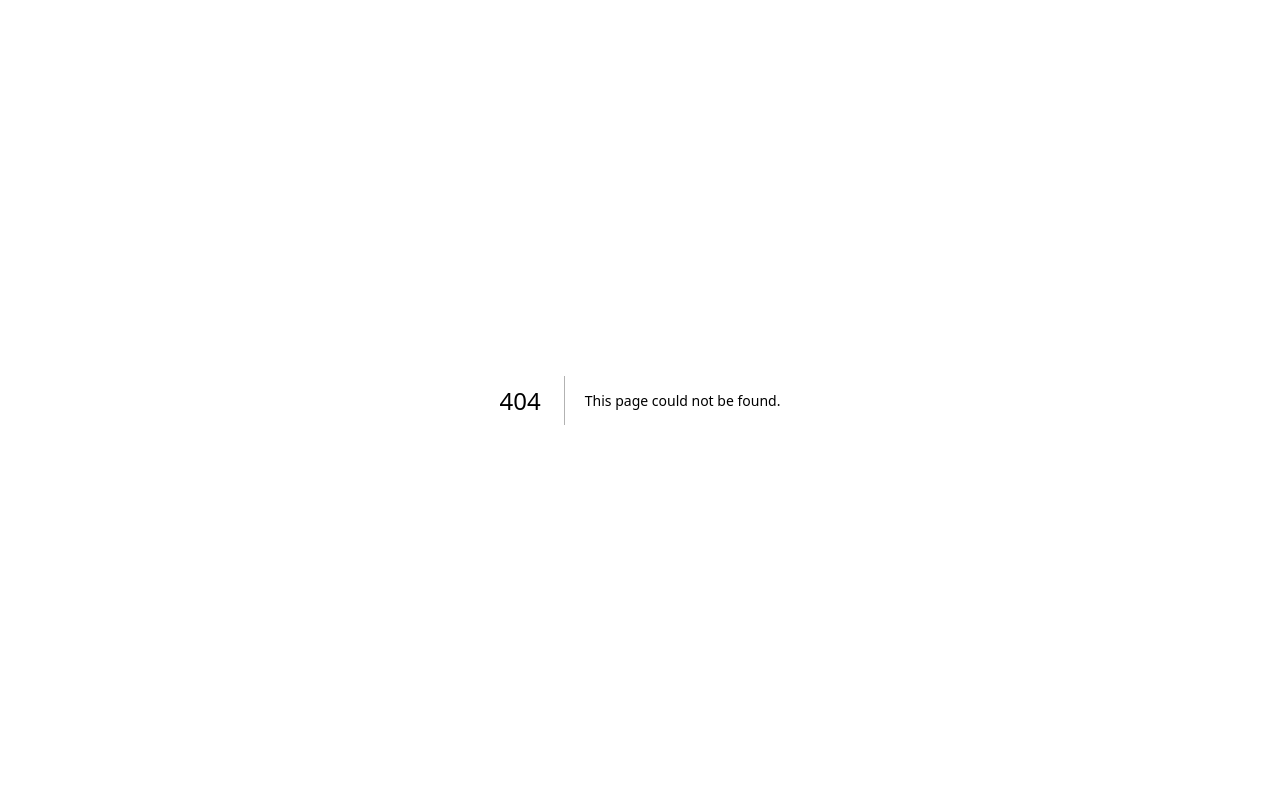
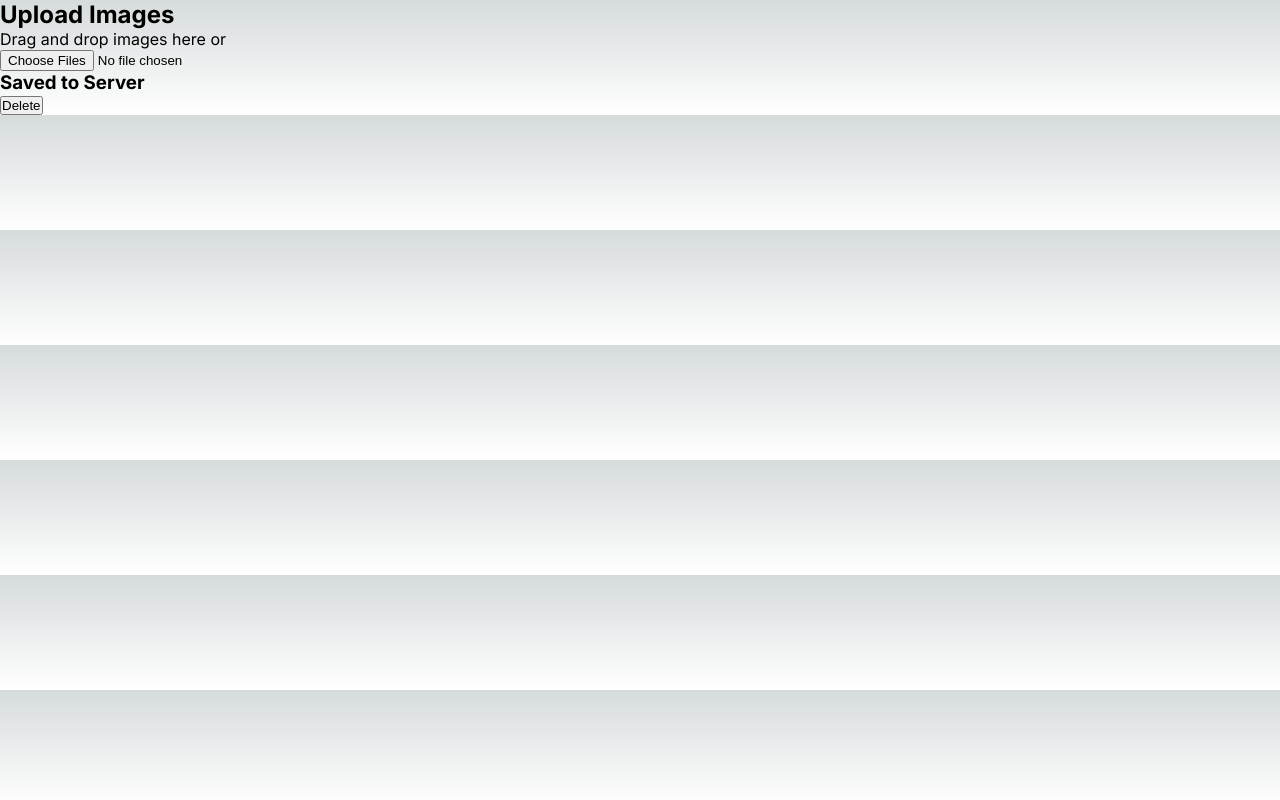
Before and after one commit to BradanCraig/signlanguage-interpreter, a Next.js app: page /Upload in a window 1280 px wide. Before the commit this address had no page. Built offline with nearby package versions, Linux system fonts and the light colour scheme.

Commit message:
Basic Start Up

```diff
--- /dev/null
+++ b/src/app/Upload/page.js
@@ -0,0 +1,24 @@
+export default function Upload(){
+
+    return(
+        <html>
+        <div>
+            <h2>Upload Images</h2>
+        </div>
+
+    <div>
+        <p>Drag and drop images here or <span class ="browse"></span></p>
+        <input type="file" class ="file" multiple="multiple"></input>
+    </div>
+
+    <form id="saved-form">
+        <div class="header">
+            <h3>Saved to Server</h3>
+            <button type="submit">Delete</button>
+        </div>
+        <div class="saved-div"></div>
+    </form>
+    </html>
+    )
+
+}
```
Also changed, not shown: src/app/Upload/upload.css (added).
